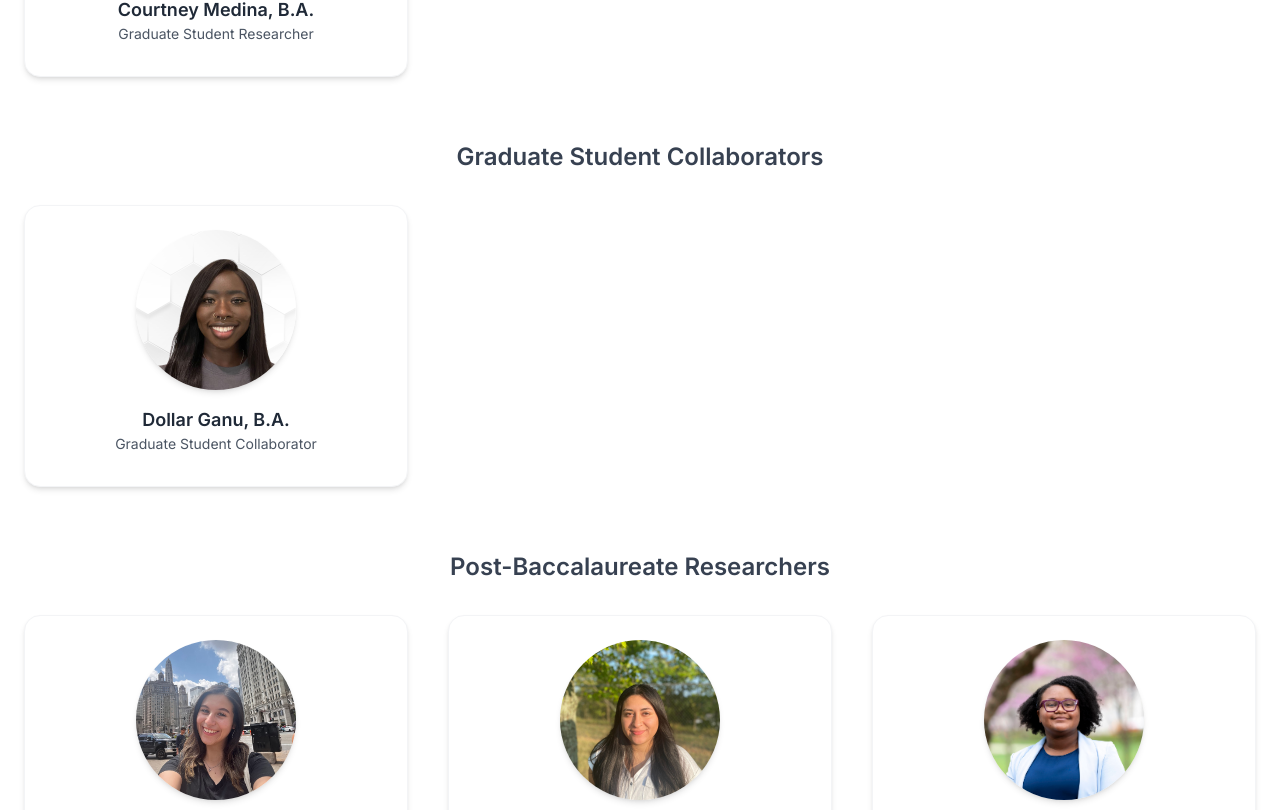
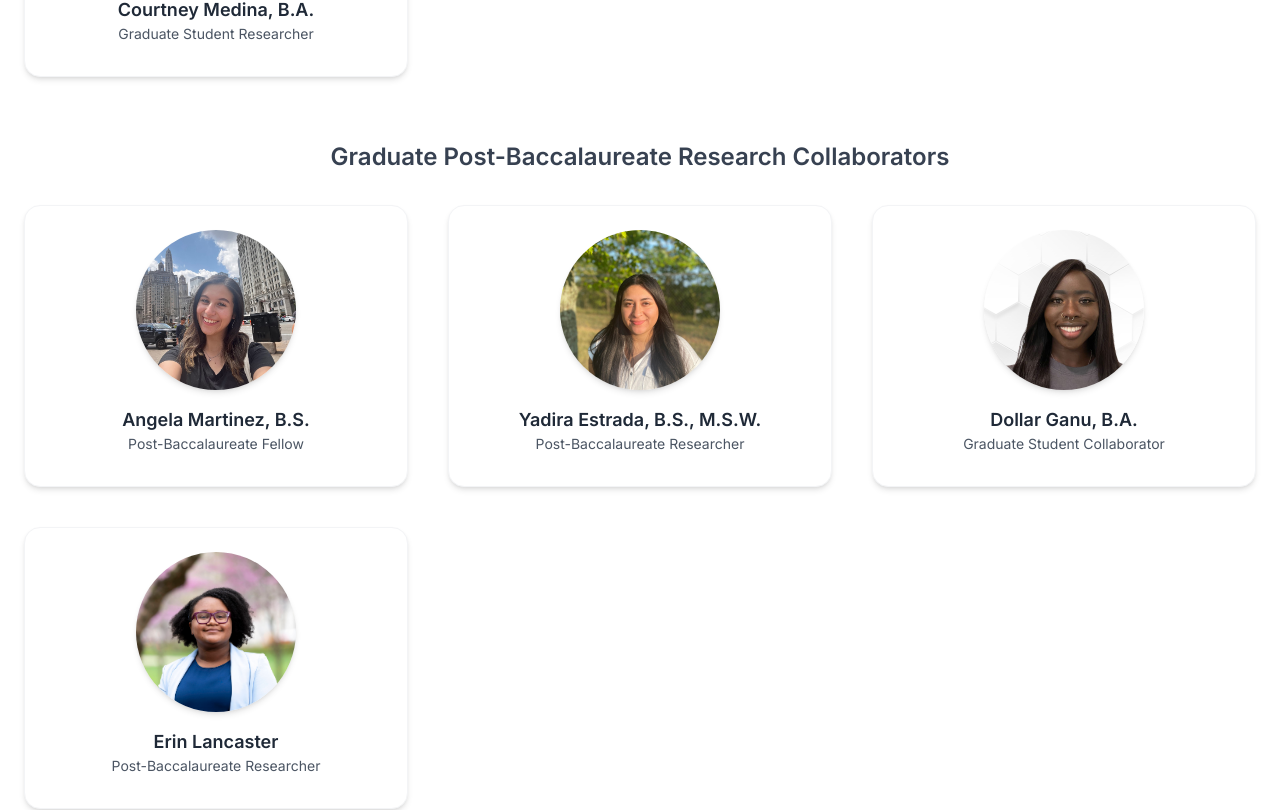
Before and after one commit to aoros2025/FINAL, a Next.js app: page /people in a window 1280 px wide. Shown: the part 1770-2580 px from the top of the page. Built offline with nearby package versions, Linux system fonts and the light colour scheme.

Commit message:
Add Dollar Ganu as Graduate Student Collaborator
Added a new graduate student collaborator, Dollar Ganu, with bios in English and Spanish. Updated section titles for clarity.

```diff
--- a/app/people/page.tsx
+++ b/app/people/page.tsx
@@ -151,6 +151,15 @@ export default function PeoplePage() {
         'Yadira (HMB Fellow 2024–2025) earned an M.S.W. in Interpersonal Practice in Integrated Health, Mental Health & Substance Abuse and a B.S. in Biopsychology, Cognition & Neuroscience from the University of Michigan. Former Lab Manager of the CASA Lab (UM). She studies how adverse childhood experiences shape brain/behavioral development and how policy, community, and family intersect in youth well-being.',
       bioEs:
         'Yadira (Becaria HMB 2024–2025) obtuvo una M.S.W. en Práctica Interpersonal en Salud Integrada, Salud Mental y Abuso de Sustancias y una B.S. en Biopsicología, Cognición y Neurociencia (Universidad de Michigan). Ex Gerente del Lab CASA (UM). Estudia cómo las experiencias adversas en la infancia moldean el desarrollo cerebral/conductual y cómo política, comunidad y familia se entrecruzan en el bienestar juvenil.',
+    },
+     {
+      name: 'Dollar Ganu, B.A.',
+      role: 'Graduate Student Collaborator',
+      image: '/images/Dollar Ganu.jpg',
+      bioEn:
+        'Dollar is a master’s student in Marriage & Family Therapy at the University of Oregon. She is curious about how identities intersect with daily life, with prior work on belonging in classroom/social settings and on pharmacological and non-pharmacological approaches to depression and epilepsy.',
+      bioEs:
+        'Dollar es estudiante de maestría en Terapia Matrimonial y Familiar en la Universidad de Oregón. Le interesa cómo las identidades se entrelazan con la vida cotidiana; ha investigado pertenencia en contextos académicos/sociales y enfoques farmacológicos y no farmacológicos para depresión y epilepsia.',
     },
     {
       name: 'Erin Lancaster',
@@ -508,13 +517,7 @@ export default function PeoplePage() {
       />
 
       <Section
-        titleEn="Graduate Student Collaborators"
-        titleEs="Colaboradoras Estudiantes de Posgrado"
-        data={gradCollaborators}
-      />
-
-      <Section
-        titleEn="Post-Baccalaureate Researchers"
+        titleEn="Graduate Post-Baccalaureate Research Collaborators"
         titleEs="Investigadores Post-Bachillerato"
         data={postBaccs}
       />
```
